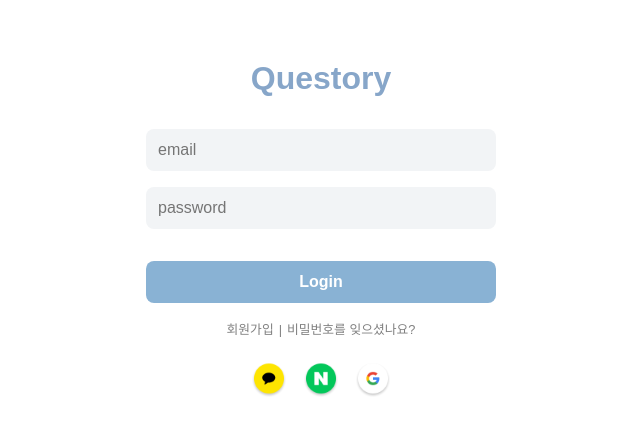
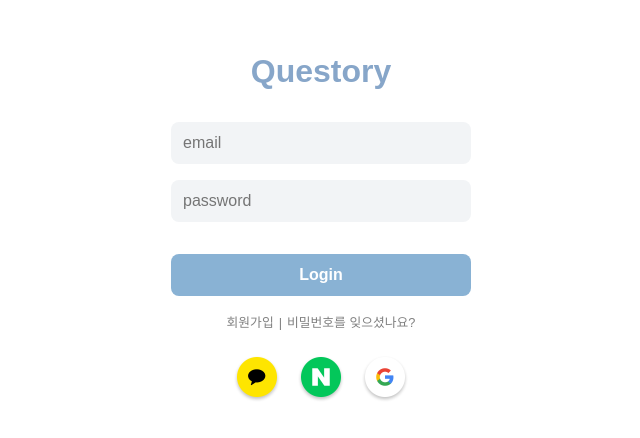
Before and after one commit to Questory04/Questory_FE, a Vue app: page / in a window 1280 px wide. Shown: the part 244-682 px from the top of the page, without its empty margins (319-959 px from the left). Built offline with nearby package versions, Linux system fonts and the light colour scheme.

Commit message:
refactor: 로그인 화면 컴포넌트 분리
재사용이 용이하도록 로그인 화면의 컴포넌트들을 분리하였다.

```diff
--- /dev/null
+++ b/src/components/common/BasicTextbutton.vue
@@ -0,0 +1,41 @@
+<template>
+    <button :class="['login-button', type]">{{ msg }}</button>
+</template>
+
+<script>
+export default {
+    name: "BasicTextButton",
+    props: {
+        msg: String,
+        type: {
+            type: String,
+            default: "text",
+        },
+    },
+};
+</script>
+
+<style scoped>
+.login-button {
+    width: 100%;
+    max-width: 300px;
+    padding: 12px;
+    font-size: 1rem;
+    font-weight: bold;
+    border: none;
+    border-radius: 8px;
+    margin: 1rem 0;
+    cursor: pointer;
+    box-sizing: border-box;
+}
+
+.text {
+    background: none;
+    color: #333;
+}
+
+.background {
+    background-color: #89b2d4;
+    color: white;
+}
+</style>
--- a/src/components/common/BasicTitle.vue
+++ b/src/components/common/BasicTitle.vue
@@ -1,36 +1,6 @@
 <template>
-    <div class="login-wrapper">
-        <div class="login-container">
-            <h2 class="title">Questory</h2>
-            <FormInput v-model="email" placeholder="email" />
-            <FormInput v-model="password" type="password" placeholder="password" />
-            <button class="login-button">Login</button>
-            <div class="help-links">
-                <a href="#">회원가입</a>
-                <span>|</span>
-                <a href="#">비밀번호를 잊으셨나요?</a>
-            </div>
-            <div class="social-login">
-                <img src="../../assets/images/social/Kakao Social Login Button.png" alt="kakao" class="social-icon" />
-                <img src="../../assets/images/social/Naver Social Login Button.png" alt="naver" class="social-icon" />
-                <img src="../../assets/images/social/Google Social Login Button.png" alt="google" class="social-icon" />
-            </div>
-        </div>
-    </div>
+    <h2 class="title">Questory</h2>
 </template>
-
-<script>
-import FormInput from "../common/FormInput";
-
-export default {
-    name: "BasicTitle",
-    components: {
-        // HelloWorld,
-        FormInput,
-    },
-};
-</script>
-
 <style>
 html,
 body {
--- a/src/components/common/FormInput.vue
+++ b/src/components/common/FormInput.vue
@@ -27,7 +27,8 @@ export default {
     },
 };
 </script>
-<style>
+
+<style scoped>
 .input {
     width: 100%;
     max-width: 300px;
--- /dev/null
+++ b/src/components/common/SocialButton.vue
@@ -0,0 +1,46 @@
+<template>
+    <div class="social-login">
+        <button>
+            <img src="../../assets/images/social/Kakao Social Login Button.png" alt="kakao" class="social-icon" />
+        </button>
+        <button>
+            <img src="../../assets/images/social/Naver Social Login Button.png" alt="naver" class="social-icon" />
+        </button>
+        <button>
+            <img src="../../assets/images/social/Google Social Login Button.png" alt="google" class="social-icon" />
+        </button>
+    </div>
+</template>
+<style>
+.social-login {
+    display: flex;
+    gap: 1rem;
+    justify-content: center;
+    flex-wrap: wrap;
+}
+
+.social-login button {
+    background: none;
+    border: none;
+    padding: 0;
+}
+
+.social-icon {
+    width: 4em;
+    height: 4em;
+    max-width: 48px;
+    max-height: 48px;
+    object-fit: contain;
+}
+
+@media screen and (max-width: 480px) {
+    .social-icon {
+        width: 3.5em;
+        height: 3.5em;
+    }
+
+    .social-login {
+        gap: 0.75rem;
+    }
+}
+</style>
--- a/src/views/LoginPage.vue
+++ b/src/views/LoginPage.vue
@@ -1,16 +1,79 @@
 <template>
-    <div>
-        <BasicTitle></BasicTitle>
+    <div class="login-wrapper">
+        <div class="login-container">
+            <BasicTitle />
+            <FormInput v-model="email" placeholder="email" />
+            <FormInput v-model="password" type="password" placeholder="password" />
+            <BasicTextButton msg="Login" type="background" />
+
+            <div class="help-links">
+                <a href="#">회원가입</a>
+                <span>|</span>
+                <a href="#">비밀번호를 잊으셨나요?</a>
+            </div>
+            <SocialButton></SocialButton>
+        </div>
     </div>
 </template>
 
-<script>
+<script setup>
+import { ref } from "vue";
 import BasicTitle from "../components/common/BasicTitle";
+import FormInput from "../components/common/FormInput";
+import BasicTextButton from "../components/common/BasicTextbutton.vue";
+import SocialButton from "@/components/common/SocialButton.vue";
 
-export default {
-    name: "App",
-    components: {
-        BasicTitle,
-    },
-};
+const email = ref("");
+const password = ref("");
 </script>
+
+<style scoped>
+html,
+body {
+    height: 100%;
+    margin: 0;
+    padding: 0;
+    overflow-y: hidden;
+}
+
+.login-wrapper {
+    height: 100vh;
+    display: flex;
+    align-items: center;
+    justify-content: center;
+    background-color: #ffffff;
+    padding: 1rem;
+    box-sizing: border-box;
+}
+
+.login-container {
+    width: 100%;
+    max-width: 360px;
+    display: flex;
+    flex-direction: column;
+    align-items: center;
+}
+
+.help-links {
+    font-size: 0.8rem;
+    color: gray;
+    margin-bottom: 1.5rem;
+    text-align: center;
+}
+
+.help-links a {
+    color: gray;
+    text-decoration: none;
+    margin: 0 5px;
+}
+
+@media screen and (max-width: 480px) {
+    .login-container {
+        max-width: 100%;
+    }
+
+    .help-links {
+        font-size: 0.75rem;
+    }
+}
+</style>
```
